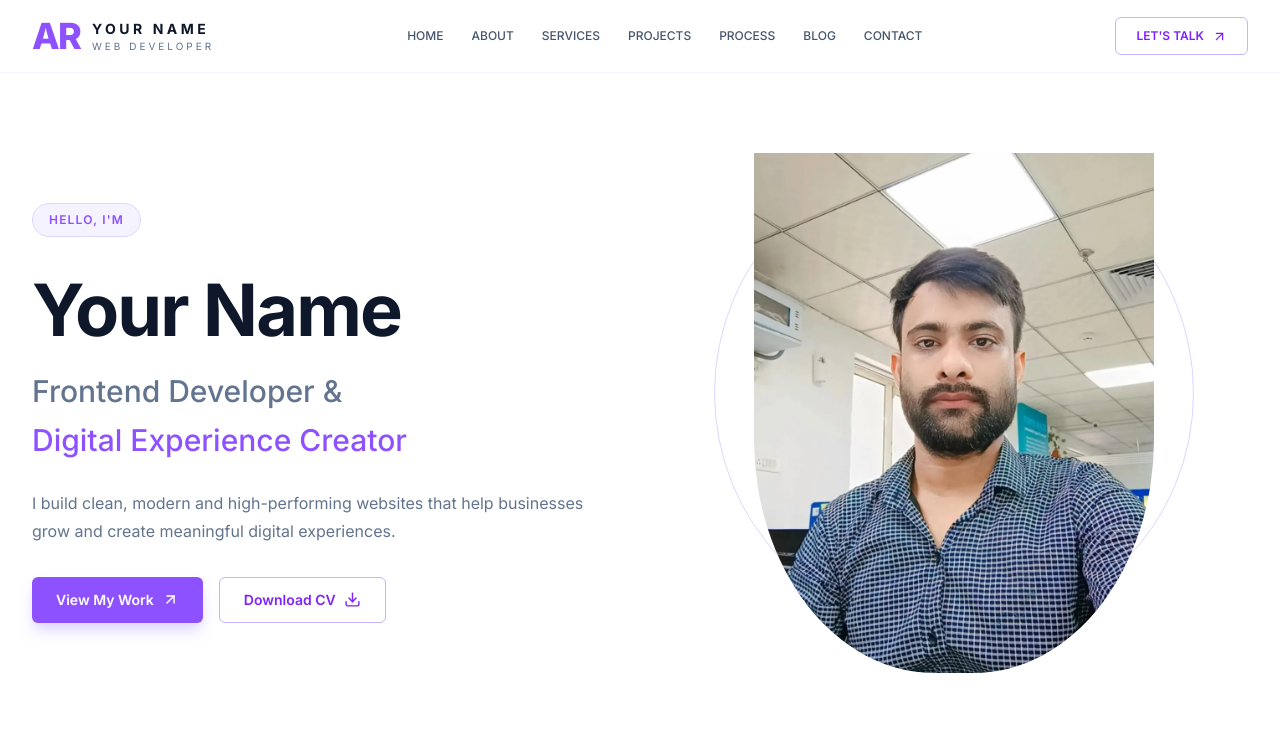
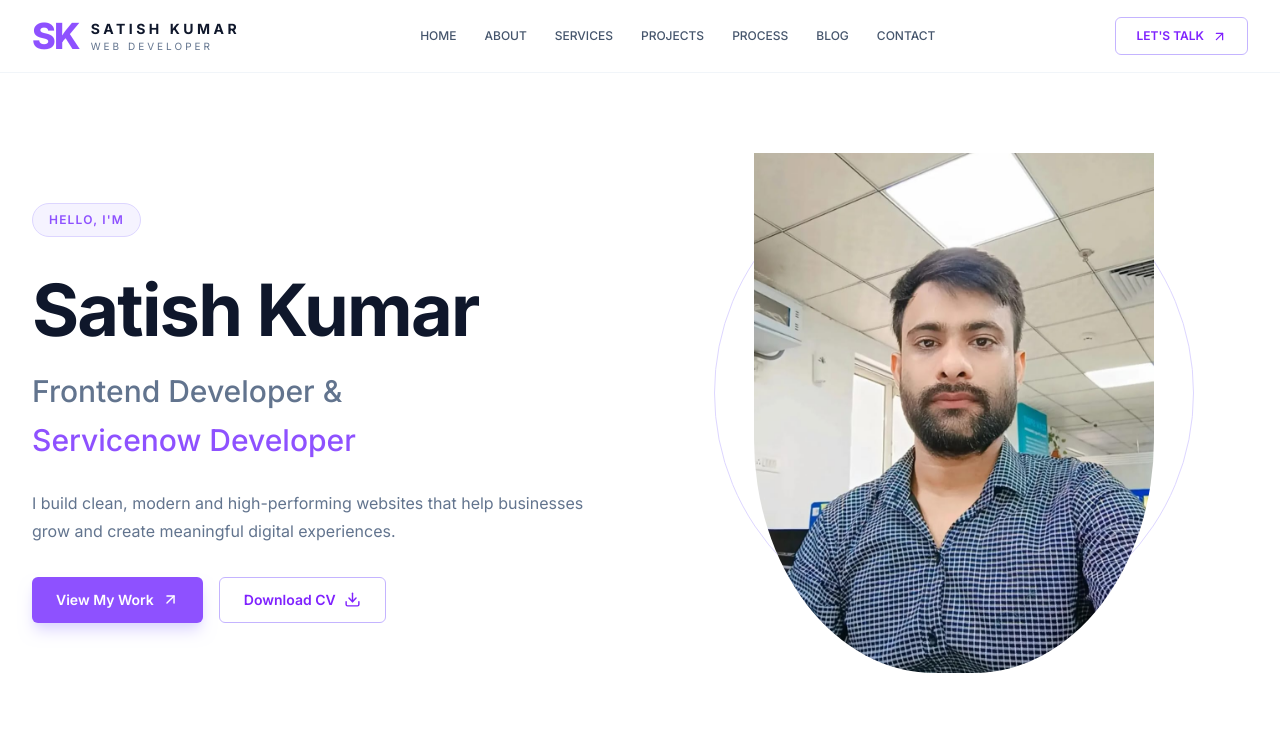
Before and after one commit to dev-satish-kr/my_portfolio, a React (Vite) app: page / in a window 1280 px wide. Shown: the top 752 px of the page. Built offline with nearby package versions, Linux system fonts and the light colour scheme.

Commit message:
navbar and hero updated

```diff
--- a/src/components/Hero.jsx
+++ b/src/components/Hero.jsx
@@ -20,13 +20,13 @@ export default function Hero() {
           </span>
 
           <h1 className="mt-7 text-5xl font-bold leading-tight tracking-tight text-slate-900 sm:text-6xl lg:text-7xl">
-            Your Name
+            Satish Kumar
           </h1>
 
           <h2 className="mt-3 text-2xl font-medium leading-relaxed text-slate-500 sm:text-3xl">
             Frontend Developer &
             <span className="block text-violet-500">
-              Digital Experience Creator
+              Servicenow Developer
             </span>
           </h2>
 
--- a/src/components/Navbar.jsx
+++ b/src/components/Navbar.jsx
@@ -21,12 +21,12 @@ export default function Navbar() {
         {/* Logo */}
         <a href="#home" className="flex items-center gap-3">
           <div className="text-4xl font-black tracking-tighter text-violet-500">
-            AR
+            SK
           </div>
 
           <div className="hidden sm:block">
             <p className="text-sm font-bold tracking-[0.25em]">
-              YOUR NAME
+              SATISH KUMAR
             </p>
             <p className="text-[10px] tracking-[0.3em] text-slate-500">
               WEB DEVELOPER
```
